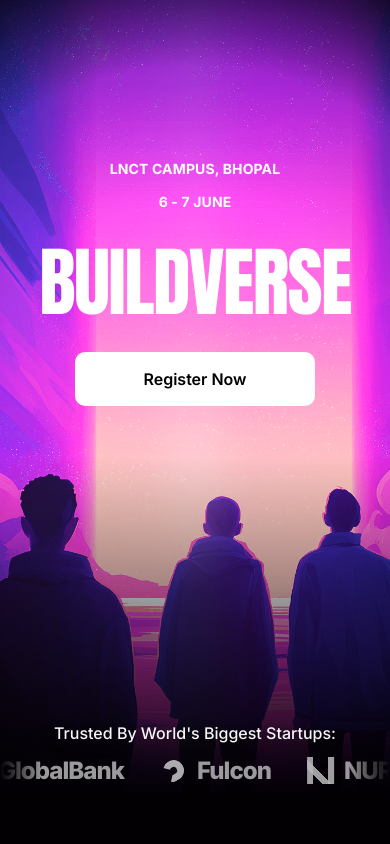
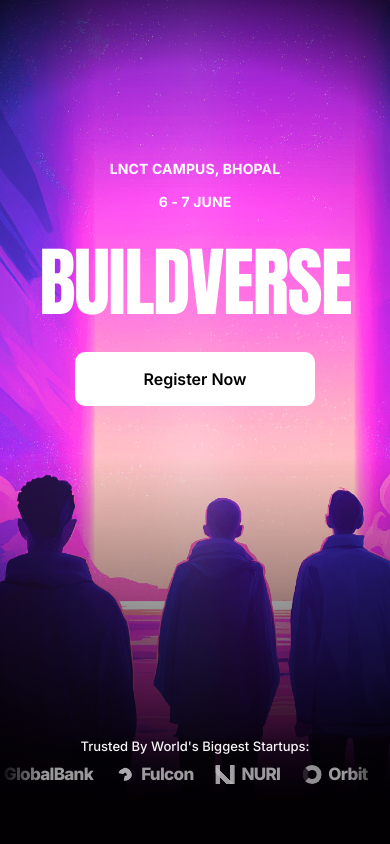
Before and after one commit to SAMAKSH-MANDIL/BuildVerse, a Next.js app: page / in a window 390 px wide. Shown: the top 844 px of the page. Built offline with nearby package versions, Linux system fonts and the light colour scheme.

Commit message:
animation time 2 sec

```diff
--- a/app/globals.css
+++ b/app/globals.css
@@ -314,7 +314,7 @@ main {
   position: absolute;
   transform: scaleX(0);
   transform-origin: left;
-  animation: boot-progress-fill 2.8s 420ms cubic-bezier(0.16, 1, 0.3, 1) forwards;
+  animation: boot-progress-fill 1.55s 220ms cubic-bezier(0.16, 1, 0.3, 1) forwards;
 }
 
 .boot-footer {
@@ -375,12 +375,18 @@ main {
   position: relative;
 }
 
+.hero-image-frame {
+  inset: 0;
+  position: absolute;
+  transform-origin: center 52%;
+  will-change: transform;
+  z-index: 0;
+}
+
 .hero-image {
   z-index: 0;
   object-fit: cover;
   filter: brightness(1.18) saturate(1.16);
-  transform: scale(1.16);
-  transform-origin: center 52%;
 }
 
 .hero-image-effect {
@@ -491,7 +497,7 @@ main {
   bottom: 26px;
   display: flex;
   flex-direction: column;
-  gap: 28px;
+  gap: 18px;
   left: 50%;
   max-width: 1230px;
   overflow: hidden;
@@ -504,7 +510,7 @@ main {
 
 .trusted-strip p {
   color: rgba(255, 255, 255, 0.96);
-  font-size: clamp(18px, 2vw, 27px);
+  font-size: clamp(14px, 1.45vw, 20px);
   font-weight: 500;
   line-height: 1.2;
   margin: 0;
@@ -523,7 +529,7 @@ main {
   align-items: center;
   animation: trusted-marquee 22s linear infinite;
   display: flex;
-  gap: clamp(58px, 8vw, 98px);
+  gap: clamp(32px, 4.5vw, 58px);
   justify-content: flex-start;
   min-width: max-content;
   padding: 0 36px;
@@ -534,9 +540,9 @@ main {
   color: rgba(255, 255, 255, 0.84);
   display: inline-flex;
   flex: 0 0 auto;
-  font-size: clamp(28px, 3.5vw, 46px);
+  font-size: clamp(18px, 2.05vw, 27px);
   font-weight: 800;
-  gap: 15px;
+  gap: 12px;
   letter-spacing: -0.04em;
   line-height: 1;
   opacity: 0.72;
@@ -546,9 +552,9 @@ main {
 .trusted-wordmark i {
   display: inline-block;
   flex: 0 0 auto;
-  height: 42px;
+  height: 26px;
   position: relative;
-  width: 42px;
+  width: 26px;
 }
 
 .trusted-wordmark-nietzsche i {
@@ -557,13 +563,13 @@ main {
 }
 
 .trusted-wordmark-globalbank i {
-  border: 11px solid rgba(255, 255, 255, 0.92);
-  border-radius: 10px;
+  border: 7px solid rgba(255, 255, 255, 0.92);
+  border-radius: 7px;
   transform: rotate(45deg);
 }
 
 .trusted-wordmark-fulcon i::before {
-  border: 10px solid rgba(255, 255, 255, 0.92);
+  border: 6px solid rgba(255, 255, 255, 0.92);
   border-left-color: transparent;
   border-radius: 50% 50% 50% 8px;
   content: "";
@@ -579,7 +585,7 @@ main {
 }
 
 .trusted-wordmark-orbit i {
-  border: 10px solid rgba(255, 255, 255, 0.78);
+  border: 6px solid rgba(255, 255, 255, 0.78);
   border-left-color: rgba(255, 255, 255, 0.18);
   border-radius: 50%;
 }
@@ -1716,20 +1722,20 @@ main {
 @media (max-width: 900px) {
   .trusted-strip {
     bottom: 22px;
-    gap: 20px;
+    gap: 14px;
   }
 
   .trusted-logo-row {
-    gap: 54px;
+    gap: 32px;
   }
 
   .trusted-wordmark {
-    font-size: 30px;
+    font-size: 21px;
   }
 
   .trusted-wordmark i {
-    height: 34px;
-    width: 34px;
+    height: 24px;
+    width: 24px;
   }
 
   .boot-loader {
@@ -1807,39 +1813,39 @@ main {
 @media (max-width: 640px) {
   .trusted-strip {
     bottom: 16px;
-    gap: 14px;
+    gap: 10px;
   }
 
   .trusted-strip p {
-    font-size: 16px;
+    font-size: 13px;
   }
 
   .trusted-logo-row {
-    gap: 36px;
+    gap: 22px;
     padding: 0 20px;
   }
 
   .trusted-wordmark {
-    font-size: 24px;
-    gap: 10px;
+    font-size: 17px;
+    gap: 7px;
   }
 
   .trusted-wordmark i {
-    height: 27px;
-    width: 27px;
+    height: 19px;
+    width: 19px;
   }
 
   .trusted-wordmark-globalbank i {
-    border-width: 7px;
-    border-radius: 7px;
+    border-width: 5px;
+    border-radius: 5px;
   }
 
   .trusted-wordmark-fulcon i::before {
-    border-width: 7px;
+    border-width: 5px;
   }
 
   .trusted-wordmark-orbit i {
-    border-width: 7px;
+    border-width: 5px;
   }
 
   .boot-loader {
--- a/app/page.tsx
+++ b/app/page.tsx
@@ -2,7 +2,7 @@
 
 import Image from "next/image";
 import { Box, BriefcaseBusiness, Coffee, MessageCircle, Network } from "lucide-react";
-import { motion, useMotionValueEvent, useScroll } from "framer-motion";
+import { motion, useMotionValueEvent, useScroll, useTransform } from "framer-motion";
 import { useEffect, useRef, useState } from "react";
 
 const img = {
@@ -322,6 +322,13 @@ function FeatureCard({
 
 export default function Home() {
   const [showNav, setShowNav] = useState(false);
+  const heroRef = useRef<HTMLElement>(null);
+  const { scrollYProgress: heroScrollProgress } = useScroll({
+    target: heroRef,
+    offset: ["start start", "end start"],
+  });
+  const heroImageScale = useTransform(heroScrollProgress, [0, 1], [1.18, 1.02]);
+  const heroImageY = useTransform(heroScrollProgress, [0, 1], ["0%", "5%"]);
   const privilegesListRef = useRef<HTMLDivElement>(null);
   const { scrollYProgress: privilegesLineProgress } = useScroll({
     target: privilegesListRef,
@@ -336,8 +343,10 @@ export default function Home() {
 
   return (
     <main>
-      <section className="hero" id="navigation">
-        <Image src={img.hero} alt="Young people looking at a portal" fill priority sizes="100vw" className="hero-image" />
+      <section className="hero" id="navigation" ref={heroRef}>
+        <motion.div className="hero-image-frame" style={{ scale: heroImageScale, y: heroImageY }}>
+          <Image src={img.hero} alt="Young people looking at a portal" fill priority sizes="100vw" className="hero-image" />
+        </motion.div>
         <div className="hero-image-effect" aria-hidden="true" />
         <div className="hero-overlay" />
         <div className="hero-content">
--- a/components/BuildverseBootLoader.tsx
+++ b/components/BuildverseBootLoader.tsx
@@ -9,7 +9,7 @@ const bootLines = [
   { command: "run finale --hours 30", note: "6 - 7 June boot complete" },
 ];
 
-export default function BuildverseBootLoader({ duration = 3600 }: { duration?: number }) {
+export default function BuildverseBootLoader({ duration = 2000 }: { duration?: number }) {
   const [isExiting, setIsExiting] = useState(false);
   const [isRemoved, setIsRemoved] = useState(false);
 
```
